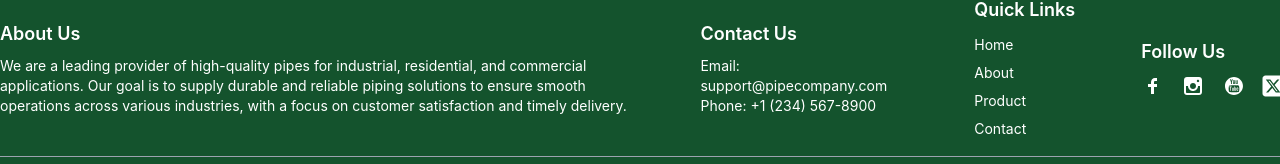
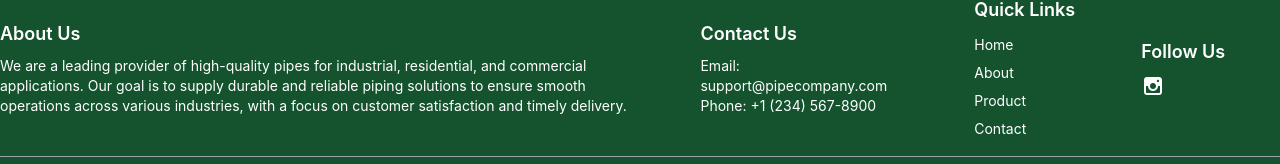
Before and after one commit to chakreshram11/company, a React (Create React App) app: page /contact in a window 1280 px wide. Shown: the part 1382-1546 px from the top of the page. Built offline with nearby package versions, Linux system fonts and the light colour scheme.

Commit message:
updated ids

```diff
--- a/src/components/Footer.jsx
+++ b/src/components/Footer.jsx
@@ -1,7 +1,8 @@
 import { useEffect, useState, useRef } from 'react';
 import { Link } from 'react-router-dom';
-import { TiSocialFacebook, TiSocialInstagram, TiSocialYoutubeCircular } from "react-icons/ti";
-import { FaSquareXTwitter } from "react-icons/fa6";
+import { TiSocialInstagram } from "react-icons/ti"
+// import { TiSocialFacebook, TiSocialInstagram, TiSocialYoutubeCircular } from "react-icons/ti";
+// import { FaSquareXTwitter } from "react-icons/fa6";
 
 export default function Footer() {
   const currentYear = new Date().getFullYear();
@@ -65,18 +66,18 @@ export default function Footer() {
             <div className="md:w-1/12 mb-6 md:mb-0 mr-8">
               <h6 className="text-lg font-semibold mb-2">Follow Us</h6>
               <div className="flex justify-center md:justify-start space-x-4">
-                <a href="https://www.facebook.com/pipecompany" target="_blank" rel="noopener noreferrer" className="text-white hover:text-blue-500">
+                {/* <a href="https://www.facebook.com/pipecompany" target="_blank" rel="noopener noreferrer" className="text-white hover:text-blue-500">
                   <TiSocialFacebook size={24} />
-                </a>
+                </a> */}
                 <a href="https://www.instagram.com/pipecompany" target="_blank" rel="noopener noreferrer" className="text-white hover:text-pink-500">
                   <TiSocialInstagram size={24} />
                 </a>
-                <a href="https://www.youtube.com/pipecompany" target="_blank" rel="noopener noreferrer" className="text-white hover:text-red-500">
+                {/* <a href="https://www.youtube.com/pipecompany" target="_blank" rel="noopener noreferrer" className="text-white hover:text-red-500">
                   <TiSocialYoutubeCircular size={24} />
-                </a>
-                <a href="https://twitter.com/pipecompany" target="_blank" rel="noopener noreferrer" className="text-white hover:text-blue-500">
+                </a> */}
+                {/* <a href="https://twitter.com/pipecompany" target="_blank" rel="noopener noreferrer" className="text-white hover:text-blue-500">
                   <FaSquareXTwitter size={24} />
-                </a>
+                </a> */}
               </div>
             </div>
           </div>
```
